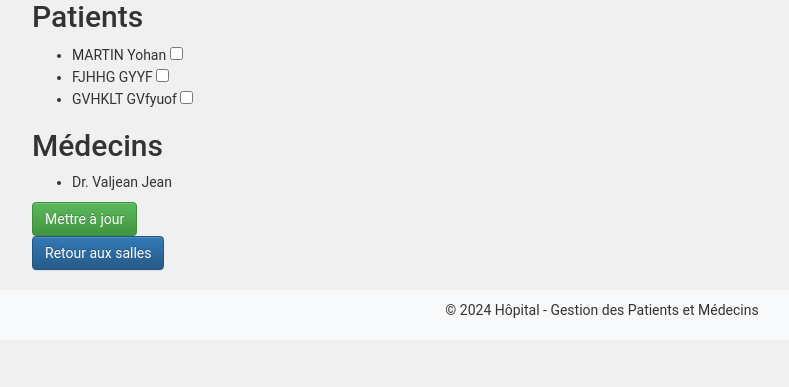
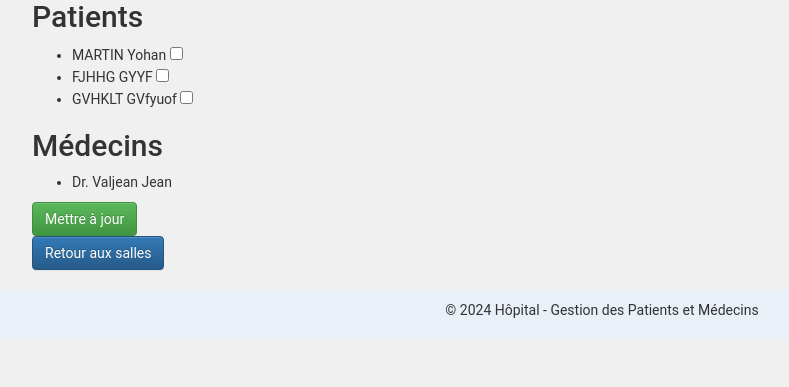
Before and after one commit to ThisUsernameIsNotAvailableuh/Hopital, a Django app: page /salles/1/ in a window 1280 px wide. Shown: the part 152-539 px from the top of the page, without its empty margins (38-827 px from the left). Run offline with Django 3.2, Linux system fonts and the light colour scheme; data comes from the database, SQL or seed files in the repository; some libraries are stand-ins or nearby versions.

Commit message:
Second commit

```diff
--- a/hopital/templates/hopital/base.html
+++ b/hopital/templates/hopital/base.html
@@ -36,7 +36,7 @@
         </div>
     </div>
 
-    <footer class="text-center" style="margin-top: 20px; padding: 10px; background: #f8f9fa;">
+    <footer class="text-center" style="margin-top: 20px; padding: 10px; background: #e9f0f7;">
         <p>&copy; 2024 Hôpital - Gestion des Patients et Médecins</p>
     </footer>
 </body>
```
